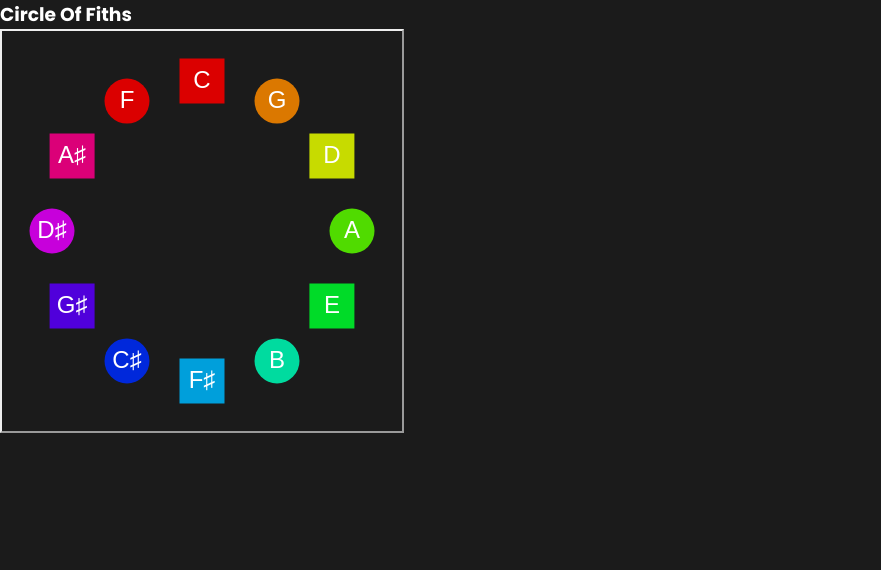
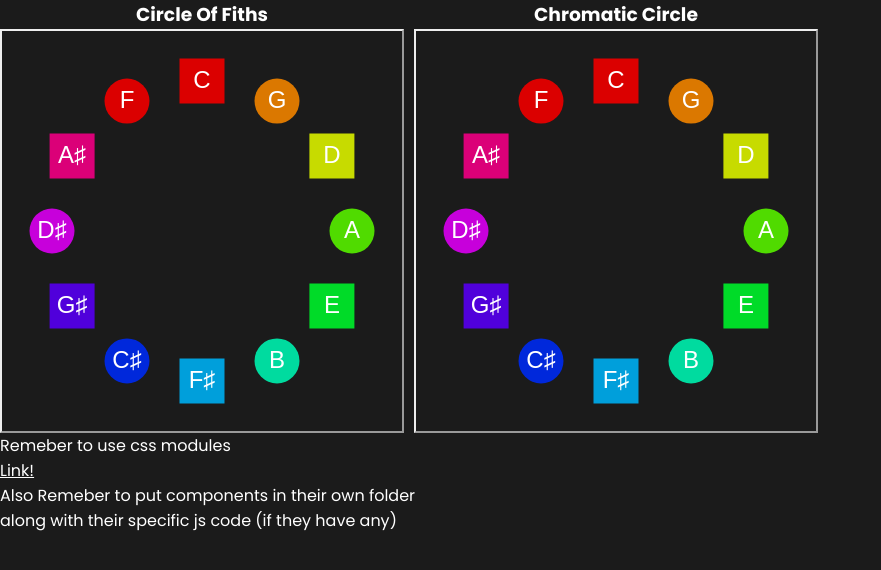
Before and after one commit to casperrr/color-guitar, a Next.js app: page /home in a window 1280 px wide. Shown: the top 570 px of the page, without its empty margins (0-881 px from the left). Built offline with nearby package versions, Linux system fonts and the light colour scheme.

Commit message:
Sorry i made this commit in the middle of nowhere just want a backup NOW

```diff
--- a/app/home/page.jsx
+++ b/app/home/page.jsx
@@ -1,14 +1,21 @@
 
 // import { FC } from 'react'
 import Canvas from "@/components/Canvas";
+import ChromaticCircle from "@/components/ChromaticCircle";
 import CircleOfFiths from "@/components/CircleOfFiths";
 
 const page = () => {
     return(
-        <div className="canvas_container">
-            {/* <Canvas /> */}
-            <CircleOfFiths />
-        </div>
+        <>
+            <div className="circle_container">
+                <CircleOfFiths />
+                <ChromaticCircle />
+            </div>
+            <p>Remeber to use css modules <br />
+            <a href="https://nextjs.org/docs/app/building-your-application/styling/css-modules#example" target="_blank">Link!</a></p>
+            <p>Also Remeber to put components in their own folder <br />
+            along with their specific js code (if they have any)</p>
+        </>
     );
 };
 
--- a/components/Canvas.jsx
+++ b/components/Canvas.jsx
@@ -1,20 +1,42 @@
-"use client";
+// "use client";
 
-import { drawOnCanvas } from '@/utils/canvasCode/test';
+import { drawOnCanvas } from '@/utils/canvasCode/CanvasCode';
 import React, { useEffect, useRef } from 'react';
 
-const Canvas = () => {
+/*
+♥ We need to be able to pass something into the canvas component.
+♥ Then do something with that, which defines what peice of code it uses. (either in another file or some otherway)
+
+Breaking down 2:
+♥ currently we call a function within another imported file that runs the code.
+♥ we need the canvas and its context.
+
+~ LOOK AT THE PARENT COMPONENT ( THE ONE WITH <CANVAS /> IN IT AND IMPORT THE CODE OR SOMETHING FROM THERE DO IT NOWWWW)
+
+IDEA:
+man an animation for the two circles that  starts with the circle of fiths and then it does the animation and then the other one slides into place nextto the other one (on a seperate canvas) then the circle of fiths does and animation back to the circle of fiths arangment. After the new circle has apperad the title of it (chromatic circle) pops out from under it u know like all linearly interpolated and ting.
+
+is there a way to get the parent name the component is used in so I can use that to get the js.
+
+*/
+
+
+
+const Canvas = ({ canvasCode }) => {
     const canvasRef = useRef(null);
 
     useEffect(() => {
         const canvas = canvasRef.current;
         const context = canvas.getContext("2d");
 
+        console.log(canvasCode)
         drawOnCanvas(canvas, context);
-    }, []);
+        // canvasCode(canvas,context);
+
+    }, [canvasCode]);
 
     return (
-        <canvas ref={canvasRef} width={800} height={800} className='canvas'/>
+        <canvas ref={canvasRef} className='canvas'/>
     );
 };
 
--- /dev/null
+++ b/components/ChromaticCircle.jsx
@@ -0,0 +1,13 @@
+import React from 'react'
+import Canvas from './Canvas'
+
+const ChromaticCircle = () => {
+  return (
+    <div className='canvas_container'>
+        <h3>Chromatic Circle</h3>
+        <Canvas />
+    </div>
+  )
+}
+
+export default ChromaticCircle
--- a/components/CircleOfFiths.jsx
+++ b/components/CircleOfFiths.jsx
@@ -1,11 +1,15 @@
+// "use server";
+
 import React from 'react'
 import Canvas from '@/components/Canvas'
+import { drawOnCanvas } from '@/utils/canvasCode/CanvasCode';
 
 const CircleOfFiths = () => {
+
   return (
-    <div>
+    <div className='canvas_container'>
         <h3>Circle Of Fiths</h3>
-        <Canvas />
+        <Canvas canvasCode={'drawOnCanvas'}/>
     </div>
   );
 };
--- a/styles/globals.css
+++ b/styles/globals.css
@@ -11,3 +11,16 @@
     border: 2px;
     border-style:outset;
 }
+
+.canvas_container{
+    display: flex;
+    flex-direction: column;
+    align-items: center;
+}
+
+.circle_container{
+    display: flex;
+    flex-direction: row;
+    flex-wrap: wrap;
+    gap: 10px;
+}
--- a/utils/canvasCode/test.js
+++ b/utils/canvasCode/CanvasCode.js
@@ -1,11 +1,10 @@
-import Note from './Notes';
 import CircleOfFiths from './CircleOfFiths.js';
 
 export function drawOnCanvas(canvas, c){
 
     let test = new CircleOfFiths(canvas);
     test.drawCircle(c);
-    console.log(test);
+    // console.log(test);
 
     // test.animateToChromatic(c);
 
@@ -13,3 +12,7 @@ export function drawOnCanvas(canvas, c){
 
 
 }
+
+export function test(canvas,c){
+
+}
--- /dev/null
+++ b/utils/canvasCode/chromaticCircleCode.js
@@ -0,0 +1,5 @@
+import CircleOfFiths from "./CircleOfFiths";
+
+export function chromaticCircleCode(canvas,c) {
+
+};
```
Also changed, not shown: utils/canvasCode/FretBoard.js (added).
